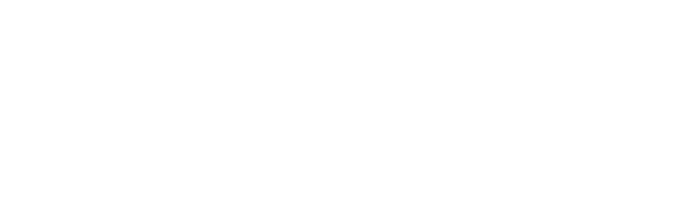
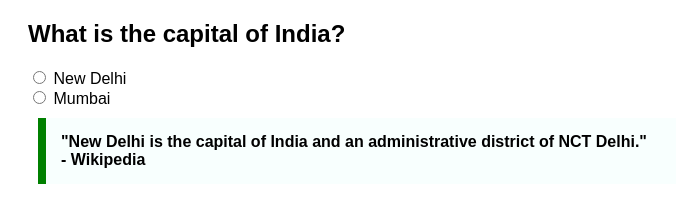
Before and after one commit to acciojob/trivia-sdnitish, a website: page main.html in a window 1280 px wide. Shown: the whole page, without its empty margins (0-681 px from the left). Drawn offline with Linux system fonts and the light colour scheme.

Commit message:
created a submission

```diff
--- a/main.html
+++ b/main.html
@@ -8,6 +8,16 @@
 
 <body>
 	<!-- the entire body must be written by student -->
+	<div class="question-container">
+        <h2>What is the capital of India?</h2>
+        <label><input type="radio" name="capital" value="new-delhi"> New Delhi</label><br>
+        <label><input type="radio" name="capital" value="mumbai"> Mumbai</label>
+
+        <blockquote>
+            "New Delhi is the capital of India and an administrative district of NCT Delhi."
+            <br>- Wikipedia
+        </blockquote>
+    </div>
     <script type="text/javascript" src="./script.js">
 </script>
 
--- a/styles.css
+++ b/styles.css
@@ -1,2 +1,16 @@
 
 /* Your CSS Code here. */
+    body {
+            font-family: Arial, sans-serif;
+        }
+        .question-container {
+            margin: 20px;
+        }
+        blockquote {
+            max-width: 600px;
+            margin: 10px;
+            padding: 15px;
+            border-left: 8px solid green;
+            background-color: #f8fffe;
+            font-weight: bold;
+        }
```
